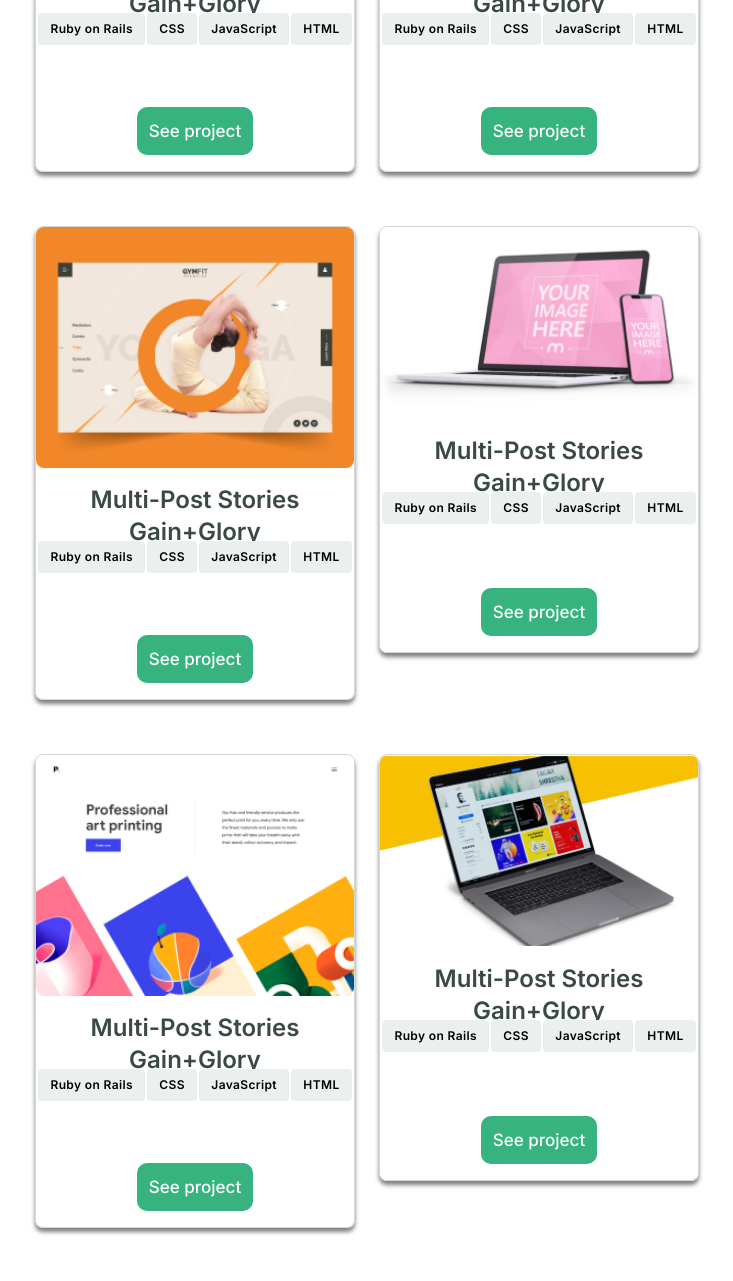
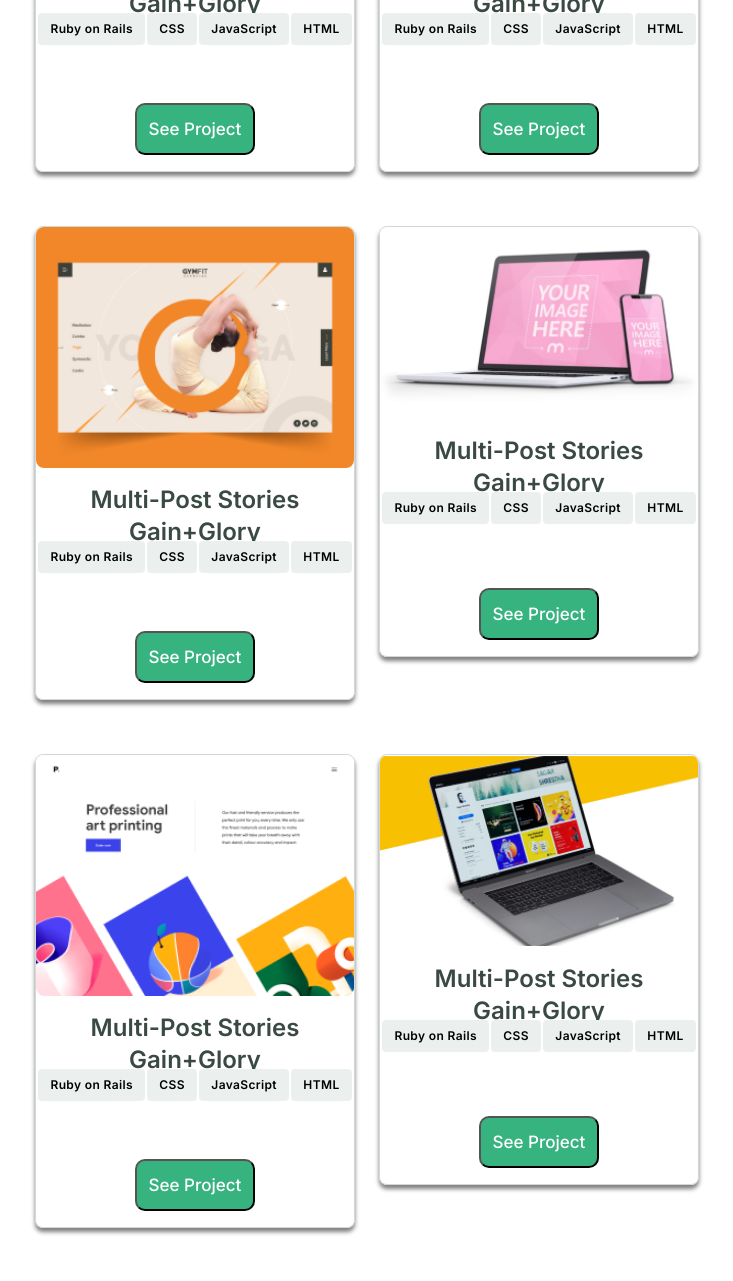
Before and after one commit to Spidey-Acer/Peter-K-Portfolio, a website: page index.html in a window 1280 px wide. Shown: the part 1519-2800 px from the top of the page, without its empty margins (273-1006 px from the left). Drawn offline with Linux system fonts and the light colour scheme.

Commit message:
Change See Project from a div to button

```diff
--- a/index.html
+++ b/index.html
@@ -90,7 +90,7 @@
                 <li class="languages">JavaScript</li>
                 <li class="languages">HTML</li>
               </ul>
-              <div class="see-project btn">See project</div>
+              <button class="see-project btn">See Project</button>
             </li>
             <li class="works-samples">
               <div class="screenshot">
@@ -103,7 +103,7 @@
                 <li class="languages">JavaScript</li>
                 <li class="languages">HTML</li>
               </ul>
-              <div class="see-project btn">See project</div>
+              <button class="see-project btn">See Project</button>
             </li>
             <li class="works-samples">
               <div class="screenshot">
@@ -116,7 +116,7 @@
                 <li class="languages">JavaScript</li>
                 <li class="languages">HTML</li>
               </ul>
-              <div class="see-project btn">See project</div>
+              <button class="see-project btn">See Project</button>
             </li>
             <li class="works-samples">
               <div class="screenshot">
@@ -129,7 +129,7 @@
                 <li class="languages">JavaScript</li>
                 <li class="languages">HTML</li>
               </ul>
-              <div class="see-project btn">See project</div>
+              <button class="see-project btn">See Project</button>
             </li>
             <li class="works-samples">
               <div class="screenshot">
@@ -142,7 +142,7 @@
                 <li class="languages">JavaScript</li>
                 <li class="languages">HTML</li>
               </ul>
-              <div class="see-project btn">See project</div>
+              <button class="see-project btn">See Project</button>
             </li>
             <li class="works-samples">
               <div class="screenshot">
@@ -155,7 +155,7 @@
                 <li class="languages">JavaScript</li>
                 <li class="languages">HTML</li>
               </ul>
-              <div class="see-project btn">See project</div>
+              <button class="see-project btn">See Project</button>
             </li>
           </ul>
         </section>
```
